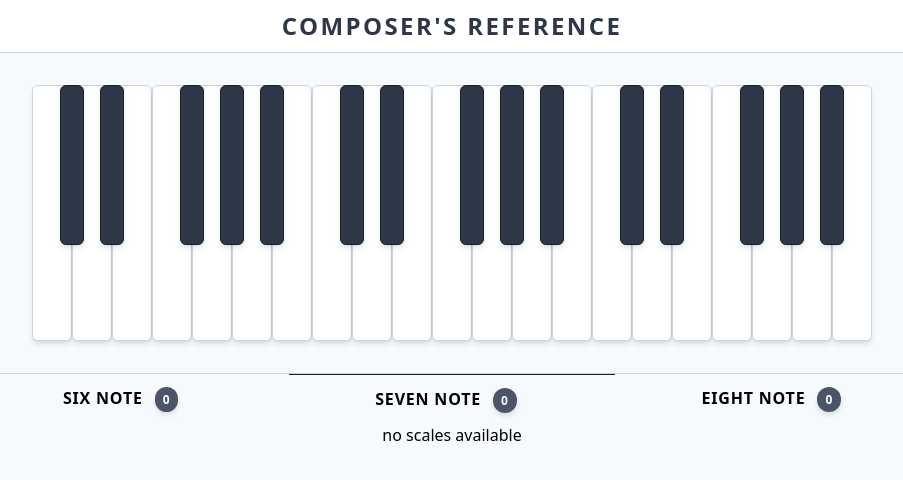
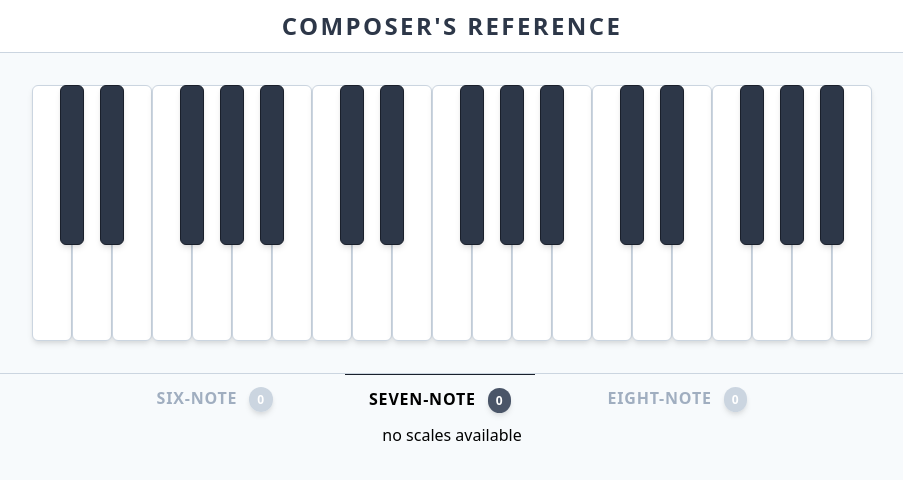
Before and after one commit to Kuzmink13/Composers-Reference, a React (Create React App) app: page / in a window 1280 px wide. Shown: the top 480 px of the page, without its empty margins (188-1091 px from the left). Built offline with nearby package versions, Linux system fonts and the light colour scheme.

Commit message:
Updated button styles and positioning

```diff
--- a/src/components/ButtonPanel.jsx
+++ b/src/components/ButtonPanel.jsx
@@ -6,7 +6,7 @@ class ButtonPanel extends Component {
   render() {
     let buttons = ['SIX', 'SEVEN', 'EIGHT'];
     return (
-      <div className="flex flex-row px-6 font-semibold tracking-wider text-center">
+      <div className="flex flex-row justify-center font-semibold tracking-wider text-center">
         {buttons.map((el, i) => (
           <ModeButton
             key={i}
--- a/src/components/ModeButton.jsx
+++ b/src/components/ModeButton.jsx
@@ -1,21 +1,23 @@
 import React, { Component } from 'react';
 
 class ModeButton extends Component {
-  state = {};
   render() {
+    const isSelected = this.props.tonalityIndex === this.props.tonalitySelector;
     return (
       <div
         onClick={() =>
           this.props.handleSelectorChange(this.props.tonalityIndex)
         }
-        className={
-          this.props.tonalityIndex === this.props.tonalitySelector
-            ? 'flex-1 py-3 border-t border-gray-900'
-            : 'flex-1 py-3'
-        }
+        className={`px-3 py-3 mx-0 sm:px-6 lg:mx-6 ${
+          isSelected ? 'border-t border-gray-900' : 'text-gray-500'
+        }`}
       >
-        {this.props.name} NOTE
-        <span className="text-white text-xs bg-gray-700 mx-3 py-1 px-2 align-text-middle rounded-full shadow-md">
+        {this.props.name}-NOTE
+        <span
+          className={`text-white text-xs ml-3 py-1 px-2 align-text-middle rounded-full shadow-md ${
+            isSelected ? 'bg-gray-700' : 'bg-gray-400'
+          }`}
+        >
           {this.props.size}
         </span>
       </div>
```
